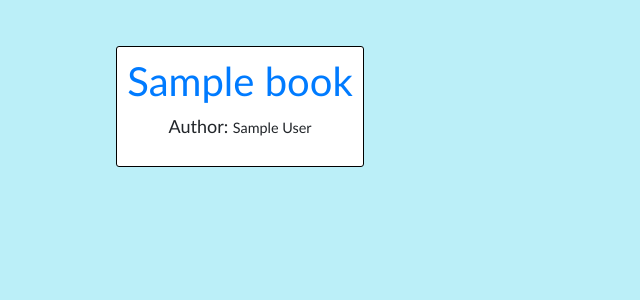
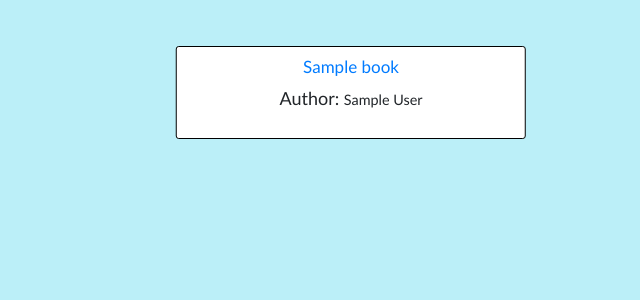
Before and after one commit to yoojen/100faceofalx, a Django app: template django_projects/books_app/books/templates/books/book_list.html in a window 1280 px wide. Shown: the part 59-359 px from the top of the page, without its empty margins (289-929 px from the left). Run offline with Django 5.2, Linux system fonts and the light colour scheme; the template is opened without the code that fills it: most values are stand-ins (such as "Sample title", 1, 10 or a date in 2020); some libraries are stand-ins or nearby versions.

```diff
--- a/django_projects/books_app/books/templates/books/base.html
+++ b/django_projects/books_app/books/templates/books/base.html
@@ -46,22 +46,31 @@
         width: 100%;
         margin-bottom: 5px;
       }
-
+      h1 {
+        font-size: 17px;
+      }
       .books {
-        width: 80%;
+        width: 95%;
         display: flex;
         justify-content: center;
         flex-wrap: wrap;
         margin-top: 100px;
+        margin-left: 50%;
+        transform: translateX(-50%);
       }
       .book {
+        display: flex;
+        justify-content: center;
+        align-items: center;
+        flex-direction: column;
         background-color: white;
         border-radius: 3px;
         border: 1px solid black;
         padding: 10px;
         margin: 5px;
+        width: 350px;
       }
-      .book p{
+      .book p {
         text-align: center;
       }
       .login-form form input {
@@ -109,7 +118,7 @@
             <!-- Navbar Right Side -->
             <div class="navbar-nav">
               {% if user.is_authenticated %}
-              <small style="color: white;">Hello, {{user.username}}</small>
+              <small style="color: white">Hello, {{user.username}}</small>
               <form action="{% url 'logout' %}" method="post">
                 {% csrf_token %}
                 <button
```
